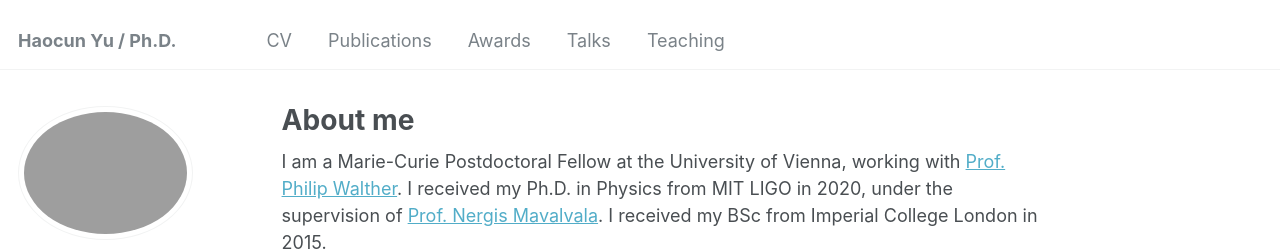
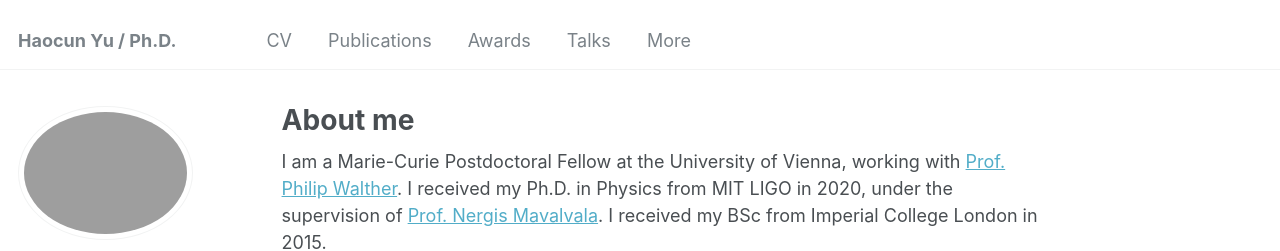
Before and after one commit to Haocun/haocun.github.io, a Jekyll site: the page built from _pages/about.md, in a window 1280 px wide. Shown: the top 251 px of the page. Built offline with Jekyll 4.4.1, drawn with Linux system fonts in a browser that asks for light colours; some web fonts are replaced.

Commit message:
Update navigation.yml

```diff
--- a/_data/navigation.yml
+++ b/_data/navigation.yml
@@ -12,8 +12,8 @@ main:
   - title: "Talks"
     url: /talk/
 
-  - title: "Teaching"
-    url: /teaching/
+  - title: "More"
+    url: /more/
 
   #- title: "Portfolio"
   #  url: /portfolio/
```
